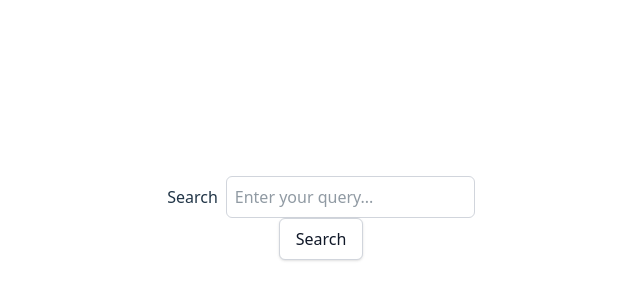
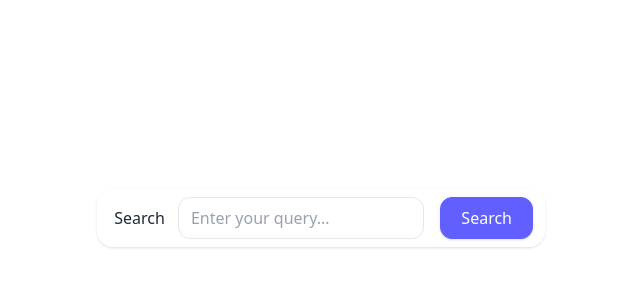
Before and after one commit to Elvira-del/rs-react-2025q3, a React (Vite) app: page / in a window 1280 px wide. Shown: the part 182-482 px from the top of the page, without its empty margins (319-959 px from the left). Built offline with nearby package versions, Linux system fonts and the light colour scheme.

Commit message:
feat: add search form component

```diff
--- a/src/App.tsx
+++ b/src/App.tsx
@@ -1,14 +1,12 @@
 import { Component, type JSX, type ReactNode } from 'react';
-import SearchField from './components/search/SearchField/SearchField';
-import SearchBtn from './components/search/SearchBtn/SearchBtn';
+import SearchForm from './components/search/SearchForm/SearchForm';
 import './App.css';
 
 class App extends Component {
   render(): JSX.Element | ReactNode {
     return (
       <>
-        <SearchField />
-        <SearchBtn />
+        <SearchForm />
       </>
     );
   }
--- a/src/components/search/SearchBtn/SearchBtn.tsx
+++ b/src/components/search/SearchBtn/SearchBtn.tsx
@@ -4,7 +4,7 @@ class SearchBtn extends Component {
   render(): JSX.Element {
     return (
       <button
-        className="rounded-md border border-gray-300 bg-white px-4 py-2 text-gray-900 shadow-sm transition hover:bg-gray-50 active:shadow-none"
+        className="rounded-xl border border-indigo-500 bg-indigo-500 px-5 py-2 font-semibold text-white shadow transition hover:bg-indigo-600 hover:shadow-md focus:ring-2 focus:ring-indigo-300 focus:outline-none active:shadow-none"
         type="submit"
       >
         Search
--- a/src/components/search/SearchField/SearchField.tsx
+++ b/src/components/search/SearchField/SearchField.tsx
@@ -1,4 +1,4 @@
-import { Component, type ChangeEvent, type ReactNode } from 'react';
+import { Component, type ChangeEvent, type JSX, type ReactNode } from 'react';
 
 class SearchField extends Component {
   state = {
@@ -11,16 +11,16 @@ class SearchField extends Component {
     });
   };
 
-  render(): ReactNode {
+  render(): JSX.Element | ReactNode {
     console.log('Search query:', this.state.searchQuery); // Debugging line
     return (
       <label
-        className="flex flex-col items-start gap-2 md:flex-row md:items-center"
+        className="flex w-full flex-col gap-1 md:flex-row md:items-center md:gap-2"
         htmlFor="search"
       >
-        Search
+        <span className="font-medium text-gray-800 md:w-20">Search</span>
         <input
-          className="w-full rounded-md border border-gray-300 p-2"
+          className="w-full rounded-xl border border-gray-200 bg-transparent px-3 py-2 text-gray-900 transition placeholder:text-gray-400 focus:border-indigo-500 focus:ring-2 focus:ring-indigo-100 focus:outline-none"
           type="text"
           id="search"
           name="search"
--- /dev/null
+++ b/src/components/search/SearchForm/SearchForm.tsx
@@ -0,0 +1,16 @@
+import { Component, type JSX, type ReactNode } from 'react';
+import SearchField from '../SearchField/SearchField';
+import SearchBtn from '../SearchBtn/SearchBtn';
+
+class SearchForm extends Component {
+  render(): JSX.Element | ReactNode {
+    return (
+      <form className="mx-auto flex w-full max-w-md items-center gap-2 rounded-2xl bg-white/90 px-3 py-2 shadow-sm md:gap-4">
+        <SearchField />
+        <SearchBtn />
+      </form>
+    );
+  }
+}
+
+export default SearchForm;
```
